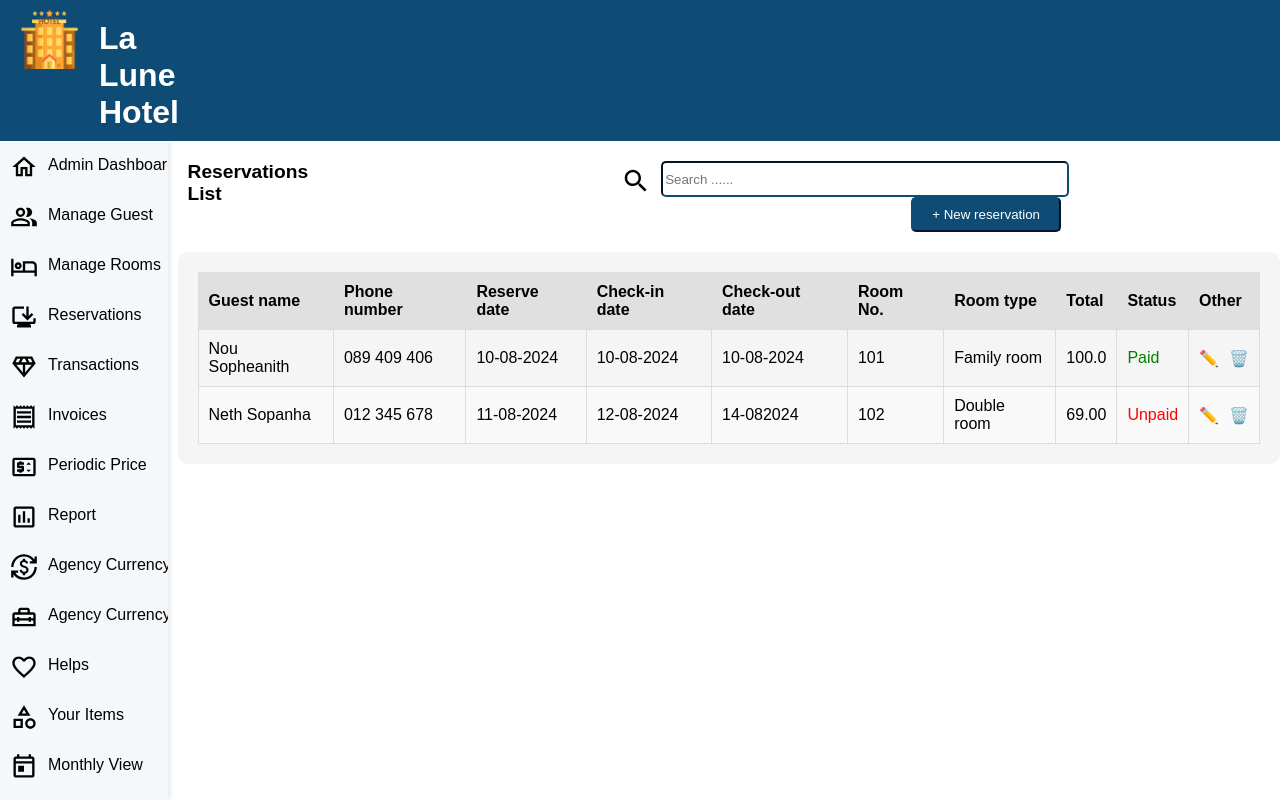
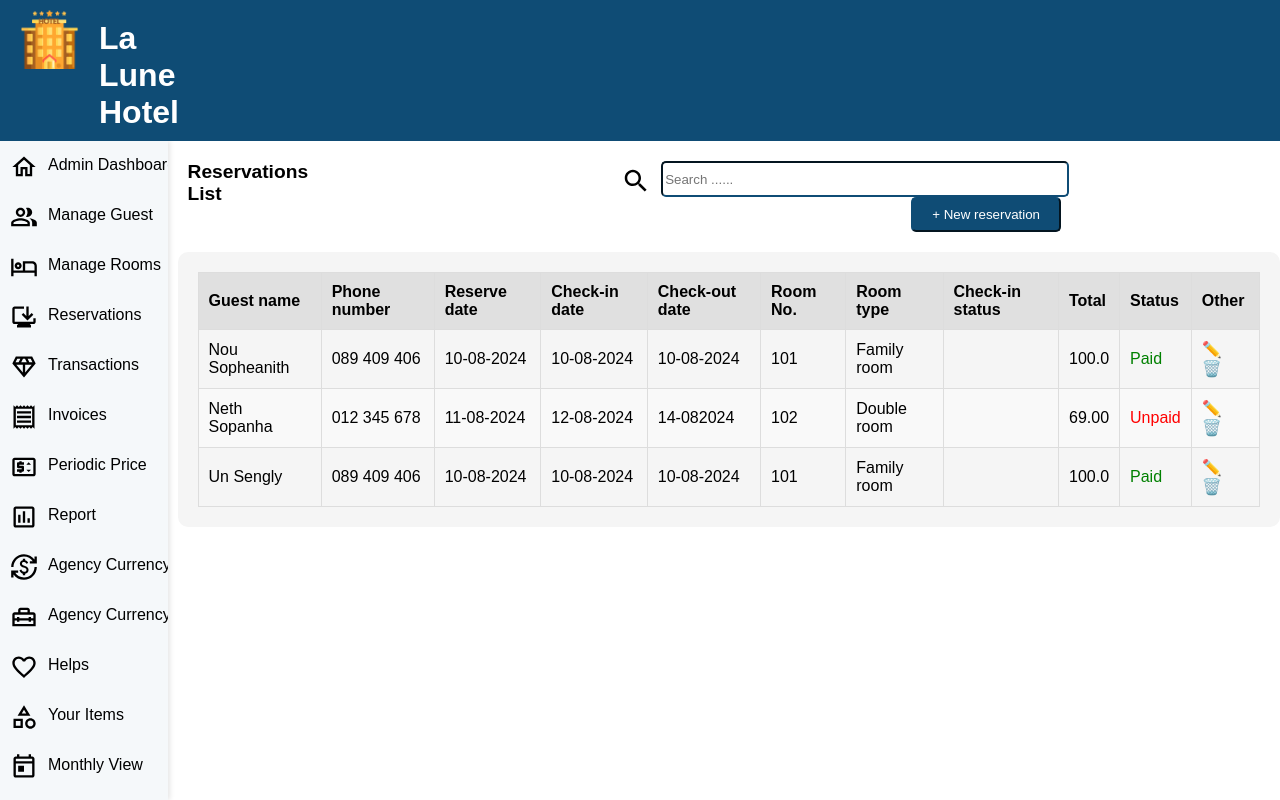
Before and after one commit to Pheanith/Hotel-Management-System, a React (Create React App) app in the folder hotel-management-system/: page /reservation in a window 1280 px wide. Shown: the top 800 px of the page. Built offline with nearby package versions, Linux system fonts and the light colour scheme; a web font is replaced by a local one.

Commit message:
having problem with checkin status

```diff
--- a/hotel-management-system/src/components/styles/ReservationCard.css
+++ b/hotel-management-system/src/components/styles/ReservationCard.css
@@ -31,15 +31,26 @@
   .reservation-table tbody tr:hover {
     background-color: #f1f1f1;
   }
+  .checked-in {
+    color: green;
+  }
+
+  .checked-out{
+    color: red;
+  }
+  .not-yet-checked-in{
+    color: orange;
+  }
 
   .paid {
     color: green;
+    cursor: pointer;
   }
 
   .unpaid {
     color: red;
+    cursor: pointer;
   }
-
   .edit-icon {
     cursor: pointer;
     margin-right: 10px;
--- a/hotel-management-system/src/pages/ReservationCard.js
+++ b/hotel-management-system/src/pages/ReservationCard.js
@@ -4,8 +4,9 @@ import '../components/styles/ReservationCard.css';
 import ReservationDelete from './ReservationDelete'; // Adjust the path as needed
 
 const reservations = [
-  { guestName: 'Nou Sopheanith', phoneNumber: '089 409 406', reserveDate: '10-08-2024', checkInDate: '10-08-2024', checkOutDate: '10-08-2024', roomNo: '101', roomType: 'Family room', total: '100.0', status: 'Paid' },
-  { guestName: 'Neth Sopanha', phoneNumber: '012 345 678', reserveDate: '11-08-2024', checkInDate: '12-08-2024', checkOutDate: '14-082024', roomNo: '102', roomType: 'Double room', total: '69.00', status:'Unpaid'},
+  { guestName: 'Nou Sopheanith', phoneNumber: '089 409 406', reserveDate: '10-08-2024', checkInDate: '10-08-2024', checkOutDate: '10-08-2024', roomNo: '101', roomType: 'Family room', checkInStatus: 'Checked-in',total: '100.0', status: 'Paid' },
+  { guestName: 'Neth Sopanha', phoneNumber: '012 345 678', reserveDate: '11-08-2024', checkInDate: '12-08-2024', checkOutDate: '14-082024', roomNo: '102', roomType: 'Double room', checkInStatus: 'Not yet check-in', total: '69.00', status:'Unpaid'},
+  { guestName: 'Un Sengly', phoneNumber: '089 409 406', reserveDate: '10-08-2024', checkInDate: '10-08-2024', checkOutDate: '10-08-2024', roomNo: '101', roomType: 'Family room', checkInStatus: 'Checked-out',total: '100.0', status: 'Paid' },
 ];
 
 const ReservationCard = () => {
@@ -41,6 +42,7 @@ const ReservationCard = () => {
             <th>Check-out date</th>
             <th>Room No.</th>
             <th>Room type</th>
+            <th>Check-in status</th>
             <th>Total</th>
             <th>Status</th>
             <th>Other</th>
@@ -56,6 +58,14 @@ const ReservationCard = () => {
               <td>{reservation.checkOutDate}</td>
               <td>{reservation.roomNo}</td>
               <td>{reservation.roomType}</td>
+              <td className={
+                reservation.checkInStatus === 'Checked-in'
+                  ? 'checked-in'
+                  : reservation.checkInStatus === 'Checked-out'
+                  ? 'checked-out'
+                  : 'not-yet-checked-in'
+                }>
+              </td>
               <td>{reservation.total}</td>
               <td className={reservation.status === 'Paid' ? 'paid' : 'unpaid'}>{reservation.status}</td>
               <td>
```
